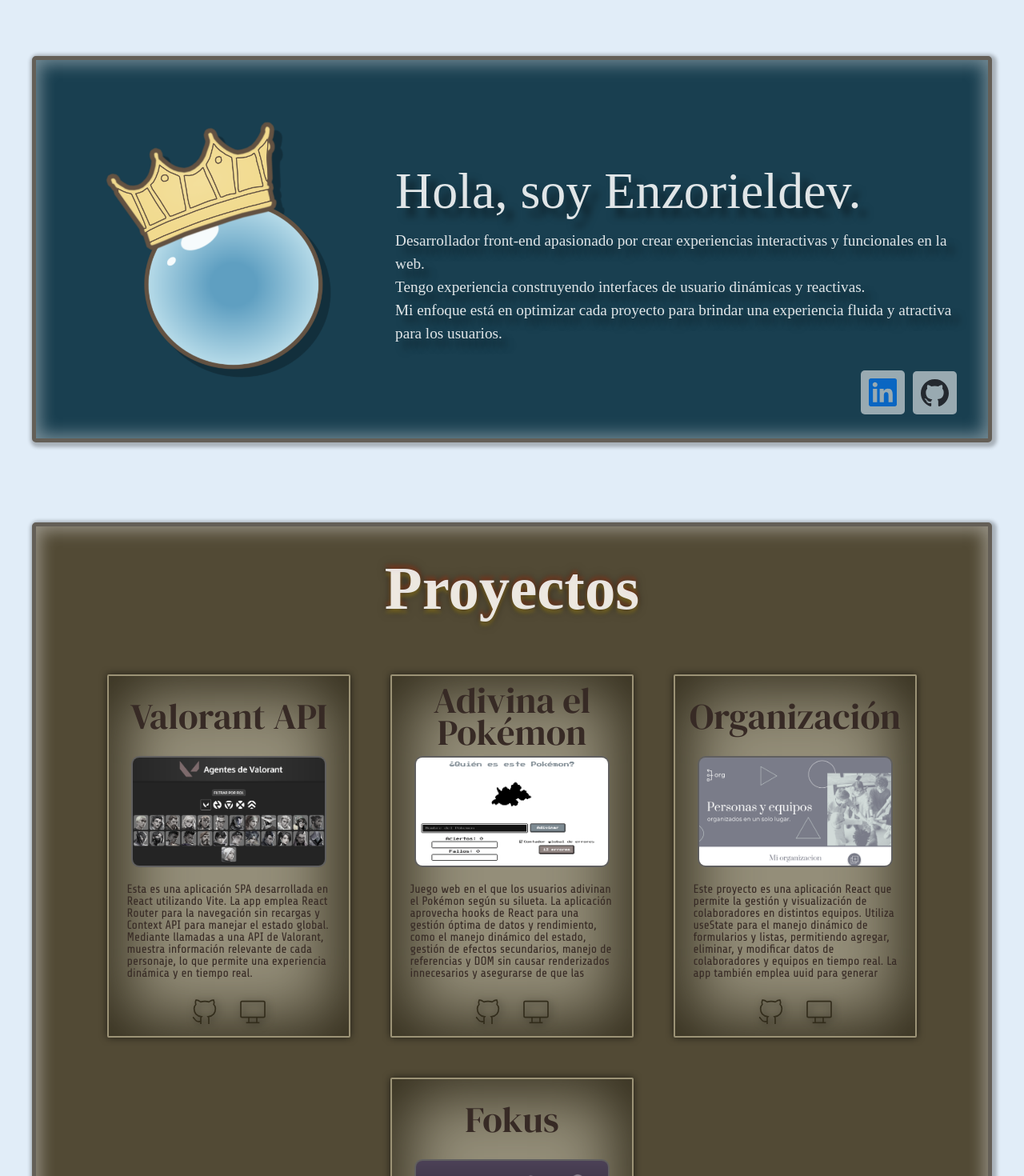
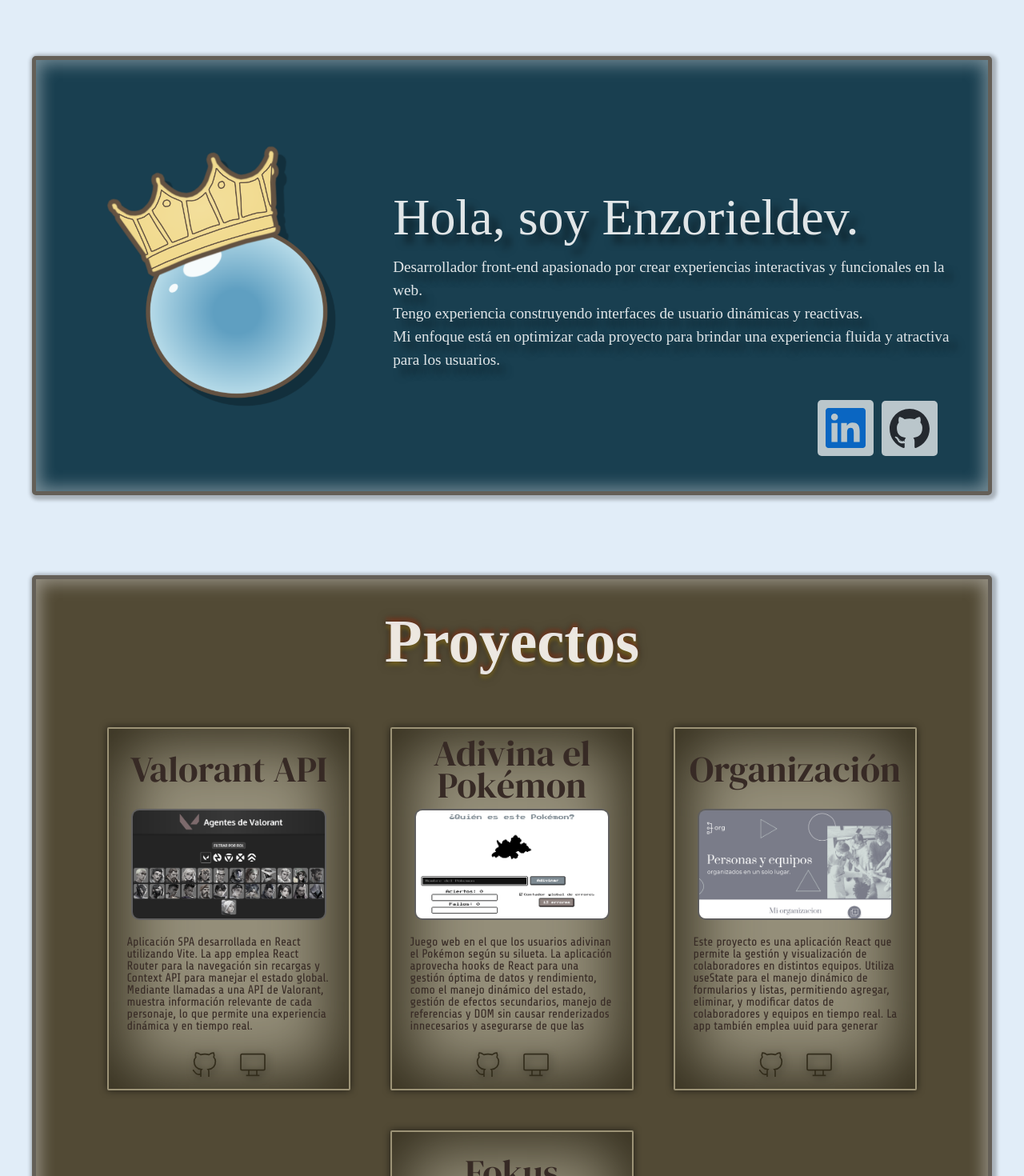
Before and after one commit to Enzoriel/portfolio, a React (Vite) app: page / in a window 1280 px wide. Shown: the top 1470 px of the page at 80% size. Built offline with nearby package versions, Linux system fonts and the light colour scheme; a web font is replaced by a local one.

Commit message:
Finalizado

```diff
--- a/bd.json
+++ b/bd.json
@@ -2,7 +2,7 @@
   {
     "name": "Valorant API",
     "img": "/valorant.png",
-    "description": "Esta es una aplicación SPA desarrollada en React utilizando Vite. La app emplea React Router para la navegación sin recargas y Context API para manejar el estado global. Mediante llamadas a una API de Valorant, muestra información relevante de cada personaje, lo que permite una experiencia dinámica y en tiempo real.",
+    "description": "Aplicación SPA desarrollada en React utilizando Vite. La app emplea React Router para la navegación sin recargas y Context API para manejar el estado global. Mediante llamadas a una API de Valorant, muestra información relevante de cada personaje, lo que permite una experiencia dinámica y en tiempo real.",
     "github": "https://github.com/Enzoriel/valorant-api",
     "deploy": "https://valorant-api-pearl.vercel.app/"
   },
--- a/index.html
+++ b/index.html
@@ -1,8 +1,8 @@
 <!DOCTYPE html>
-<html lang="en">
+<html lang="es">
   <head>
     <meta charset="UTF-8" />
-    <link rel="icon" type="image/svg+xml" href="/vite.svg" />
+    <link rel="icon" type="image/svg+xml" href="/logo-img.png" />
     <link rel="preconnect" href="https://fonts.googleapis.com" />
     <link rel="preconnect" href="https://fonts.gstatic.com" crossorigin />
     <link
--- a/src/App.css
+++ b/src/App.css
@@ -44,15 +44,15 @@
   justify-content: center;
   align-items: center;
   background-color: var(--blur-color);
-  padding: 40px 10px;
+  padding: 70px 10px;
   position: relative;
 }
 
 .networks-links {
   position: absolute;
-  width: 100px;
-  bottom: 5%;
-  right: 5%;
+  width: 130px;
+  bottom: 7%;
+  right: 7%;
   display: flex;
   justify-content: center;
   align-items: center;
@@ -62,7 +62,7 @@
 .networks {
   width: 100%;
   border-radius: 5px;
-  background-color: rgba(255, 255, 255, 0.555);
+  background-color: rgba(255, 255, 255, 0.7);
   padding: 10px;
   transition: transform 0.3s ease;
   -webkit-user-drag: none;
@@ -70,7 +70,7 @@
 }
 
 .networks:hover {
-  animation: girarInfinito 1s infinite ease-in-out;
+  animation: girarInfinito 0.5s infinite ease-in-out;
 }
 
 .networks:active {
@@ -84,7 +84,7 @@
     transform: translateY(0);
   }
   50% {
-    transform: translateY(5%);
+    transform: translateY(3%);
   }
   100% {
     transform: translateY(0);
@@ -93,7 +93,7 @@
 
 .description {
   font-family: "Wellfleet", serif;
-  padding: 20px;
+  padding: 10px;
   text-align: start;
 }
 
@@ -173,6 +173,7 @@
   color: #372a25;
   transition: all 0.5s ease;
   flex: 0 0 300px;
+  cursor: default;
 }
 
 .proyect-list:has(.proyect-item:hover) .proyect-item:not(:hover) {
@@ -239,6 +240,10 @@
 .links:hover {
   fill: #332d1c7e;
   transform: scale(1.1);
+}
+
+.links:active {
+  transform: scale(0.95);
 }
 
 /* TECNOLOGIES */
```
